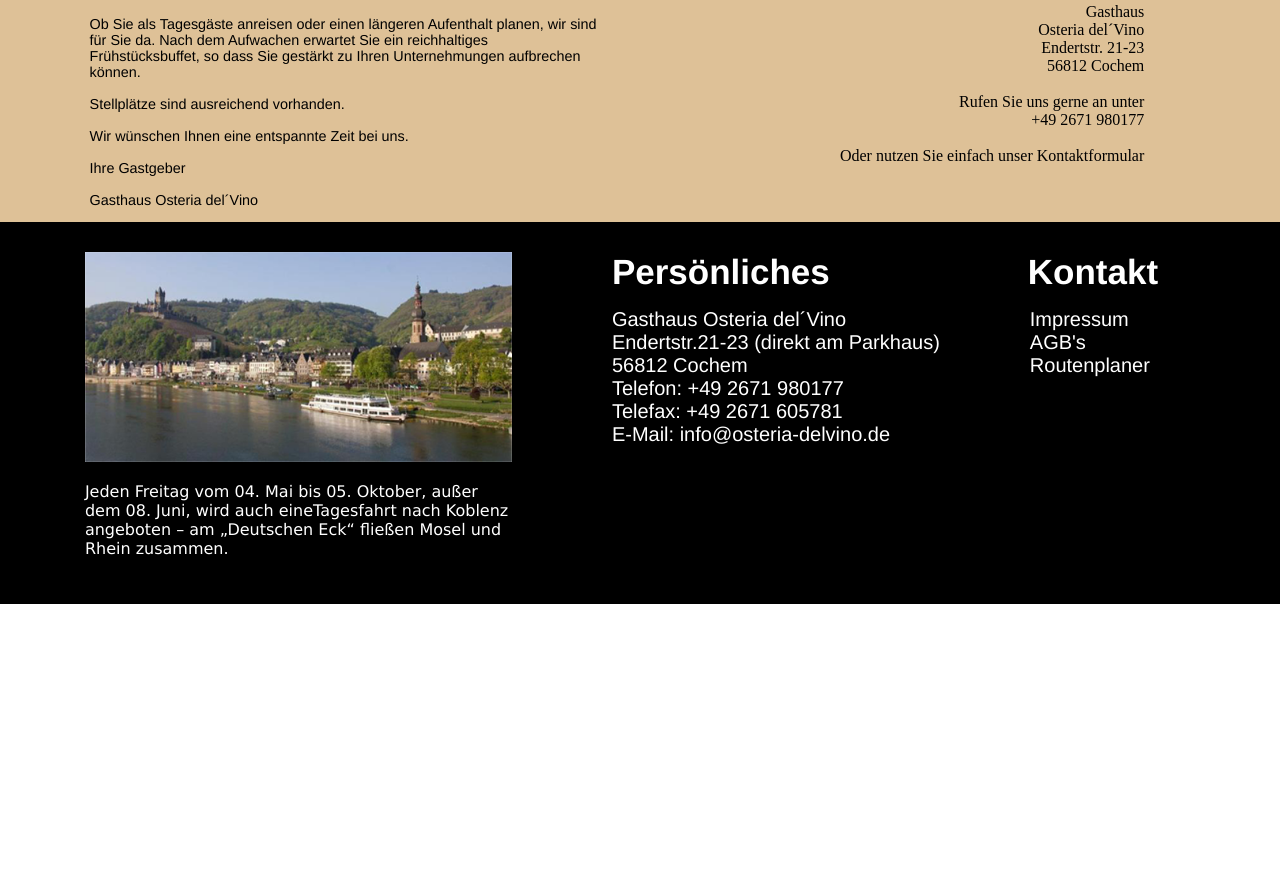
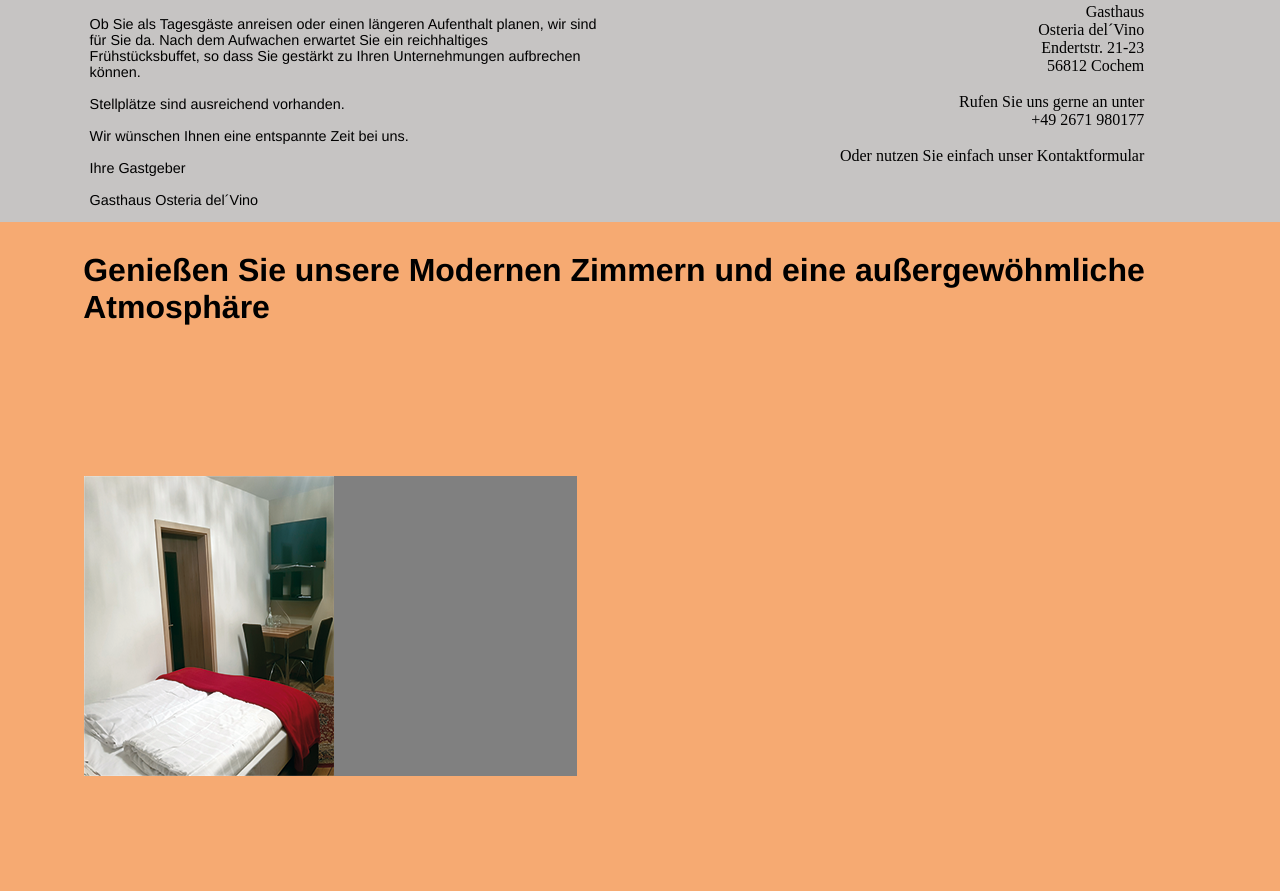
Before and after one commit to crisu54/Hotel, a plain HTML site: page html/zimmer.html in a window 1280 px wide. Shown: the part 609-1500 px from the top of the page. Before the commit the page ends 1213 px from the top, so only its background shows below. Drawn offline with Linux system fonts and the light colour scheme.

Commit message:
unterer Teil

```diff
--- a/css/zimmer.css
+++ b/css/zimmer.css
@@ -24,7 +24,7 @@
 	clear:both;
 }
 .hgrund{
-	background-color:#dec197;
+	background-color:#c6c4c3;
 }
 .hgrund:after{
 	clear:both;
@@ -33,6 +33,7 @@
 }
 h2{
 	margin:0;
+
 }
 .seite{
 	text-align:right;
@@ -122,8 +123,9 @@ h2.uschrift{
 	color:white;
 }
 .zimmer{
-	background-color:red;
-	xpadding-top:400px;
+	background-color:#f6aa72;
+	xpadding-top:000px;
+
 }
 
 .zimmer:after{
@@ -132,15 +134,31 @@ h2.uschrift{
 	display:table;
 }
 
-}.box{
-	width:40%;
-	background-color:yelow;
+.box{
+	width:38.5%;
+	xbackground-color:yellow;
 	float:left;
+	margin-left:6.6%;
 }
 
-}.zbox{
-	width:30%;
-	height:250px;
-	background-color:red;
+.zbox{
+	width:100%;
+	height:300px;
+	background-color:gray;
+	margin-top:150px;
 
 }
+.rechts-container{
+	width:38.5%;
+	xbackground-color:yellow;
+	float:right;
+	margin-right:10%;
+}
+.boxschrift{
+	margin:0;
+	padding-top:30px;
+	font-family:helvetica;
+	font-weight:bold;
+	font-size:2em;
+	margin:0px auto auto 6.5%;
+}
--- a/html/zimmer.html
+++ b/html/zimmer.html
@@ -110,21 +110,25 @@
 			</div>
 
 		<section class="zimmer">
-			<div class="box">
-				<div class="zbox"></div>
-				<div class="zbox"></div>
-				<div class="zbox"></div>
-				<div class="zbox"></div>
-		</div>
-		</section>
+		<h2 class="boxschrift">Genießen Sie unsere Modernen Zimmern und eine außergewöhmliche Atmosphäre</h2>
+			<div  class="box">
+				<div class="zbox">
+				<img src="../images/bild1.png"
+				</div>
+				<div class="zbox"></div >
+				<div class="zbox"></div >
+				<div class="zbox"></div >
+		</div >
+
 
 				<div class="rechts-container">
-
+				<div class="zbox"></div >
+				<div class="zbox"></div >
+				<div class="zbox"></div >
+				<div class="zbox"></div >
 
 			</div>
-		</div>
-
-		</section>
+		</section >
 	<!-- /Main -->
 
 	<!-- Footer -->
```
Also changed, not shown: images/bild1.png (added).
